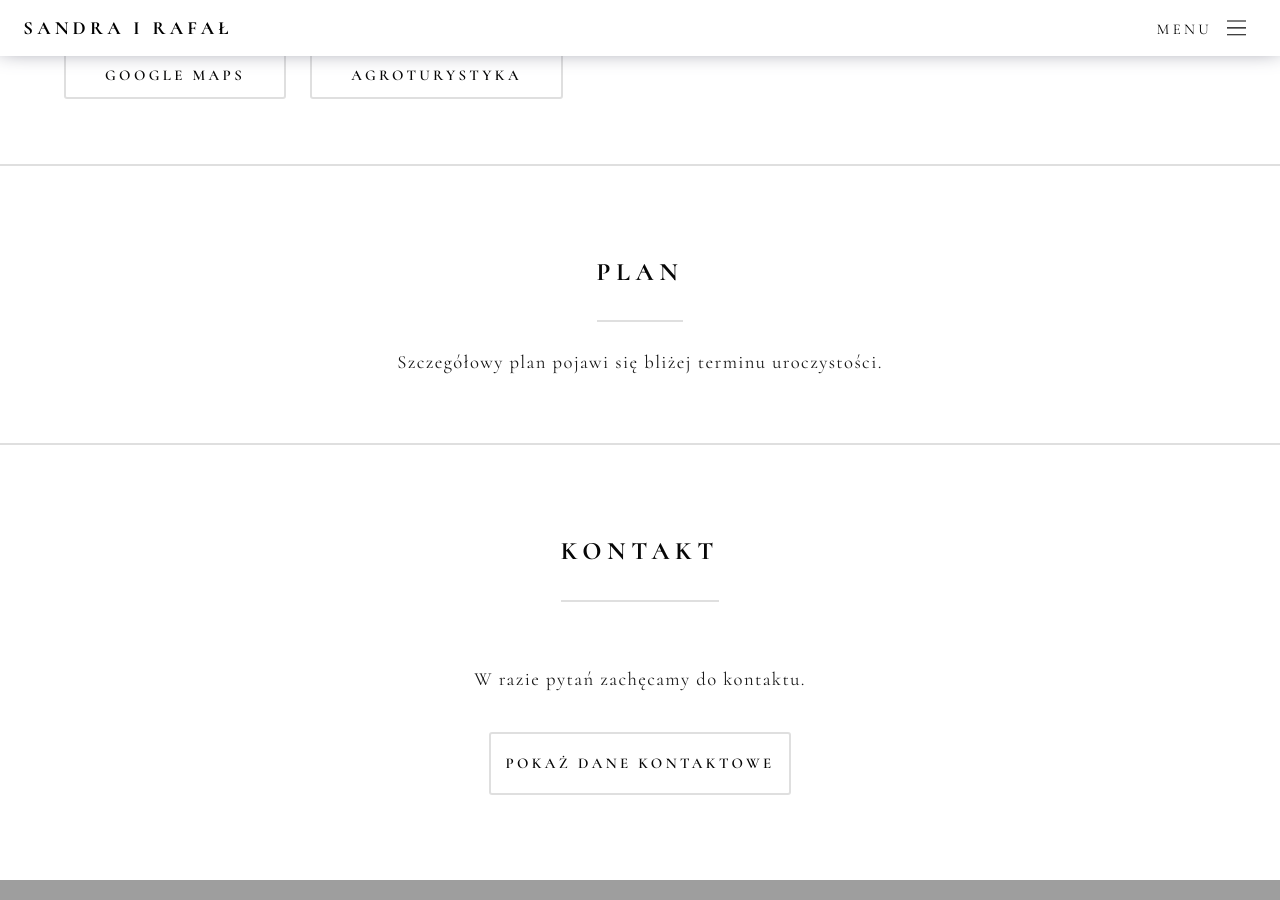
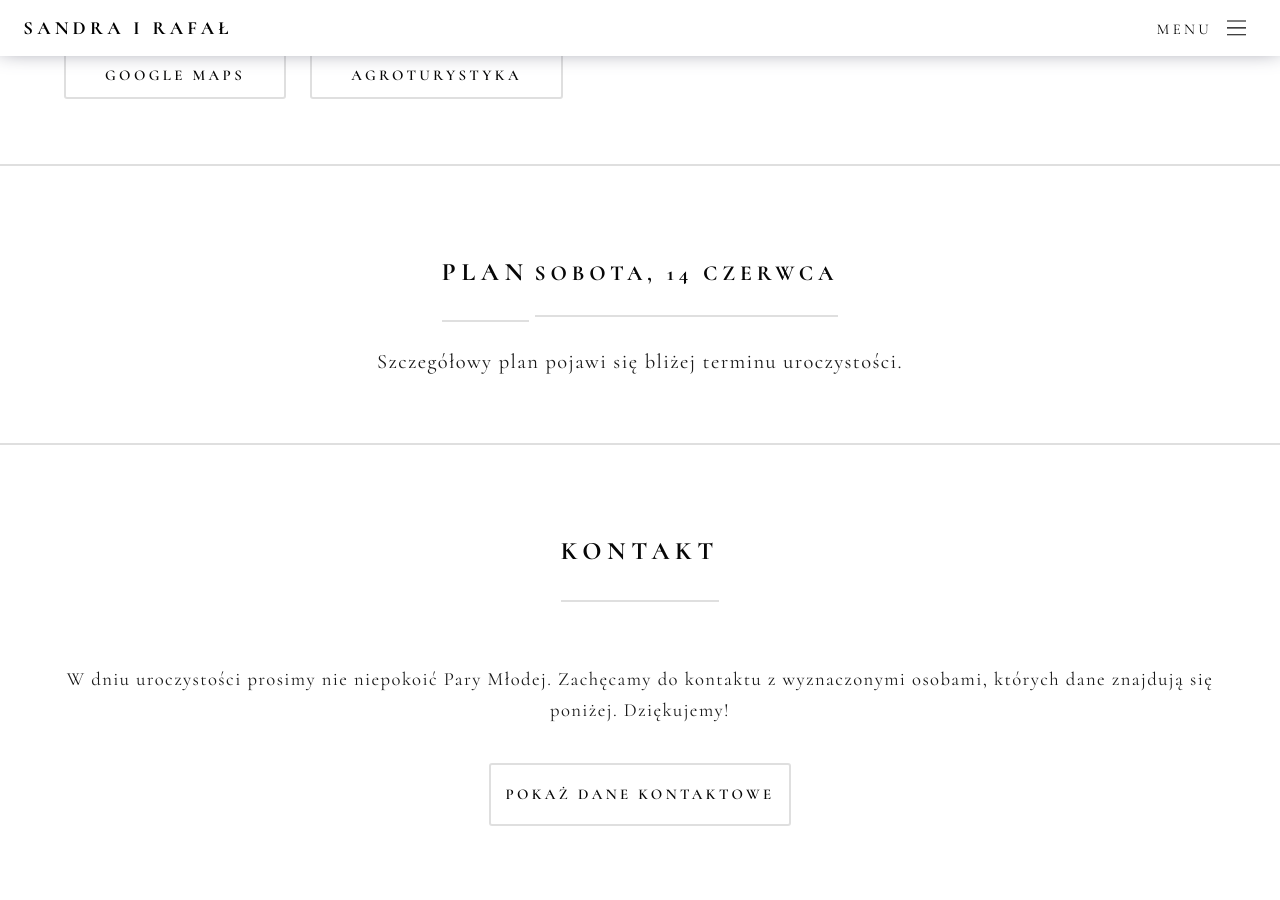
Before and after one commit to sandrarafal2025/sandrarafal2025.github.io, a Jekyll site: the page built from index.html, in a window 1280 px wide and 900 px high, scrolled down 6059 px. Built offline with Jekyll 4.4.1, drawn with Linux system fonts in a browser that asks for light colours; some web fonts are replaced; some of the changed lines change nothing that is shown; grey boxes are pictures that could not be loaded.

Commit message:
Accomodation update 2

```diff
--- a/assets/js/scrambler.js
+++ b/assets/js/scrambler.js
@@ -47,18 +47,12 @@
 
 
     const info =
-        "                <h5>Para młoda</h5>\n" +
-        "            <ul>\n" +
-        "                <li>Dlyocl epw. 085 393 532</li>\n" +
-        "                <li>Clqlł epw. 020 212 179</li>\n" +
-        "            </ul>\n" +
-        "            <p>W dniu uroczystości prosimy o kontakt z&nbsp;Rodzicami lub&nbsp;Świadkami</p>\n" +
         "            <h5>Świadkowie</h5>\n" +
         "            <ul>\n" +
         "                <li>Xtnslwtyl epw. 054 018 307</li>\n" +
         "                <li>Trzc epw. 020 705 138</li>\n" +
         "            </ul>\n" +
-        "            <h5>Rodzice</h5>\n" +
+        "            <h5>Rodzina</h5>\n" +
         "            <ul>\n" +
         "                <li>Cpylel epw. 151 379 201</li>\n" +
         "                <li>Thzyl epw. 056 516 248</li>\n" +
--- a/index.html
+++ b/index.html
@@ -223,6 +223,7 @@
     <div class="inner">
         <header class="major">
             <h2>Plan</h2>
+            <h3>Sobota, 14 czerwca</h3>
             <p>Szczegółowy plan pojawi się bliżej terminu uroczystości.</p>
         </header>
     </div>
@@ -234,7 +235,7 @@
         <header class="major">
             <h2>Kontakt</h2>
             <p></p>
-            <p>W razie pytań zachęcamy do kontaktu.</p>
+            <p>W dniu uroczystości prosimy nie niepokoić Pary Młodej. Zachęcamy do kontaktu z wyznaczonymi osobami, których dane znajdują się poniżej. Dziękujemy!</p>
 
             <a id="showContactInfo"
                class="button small">Pokaż dane kontaktowe</a>
```
